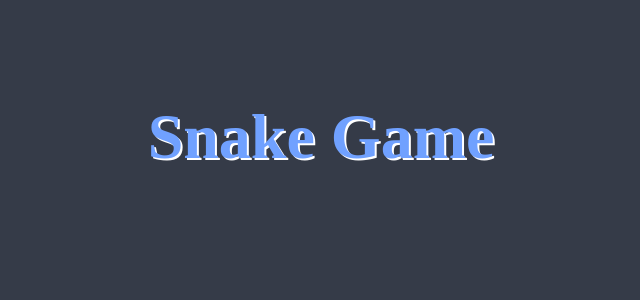
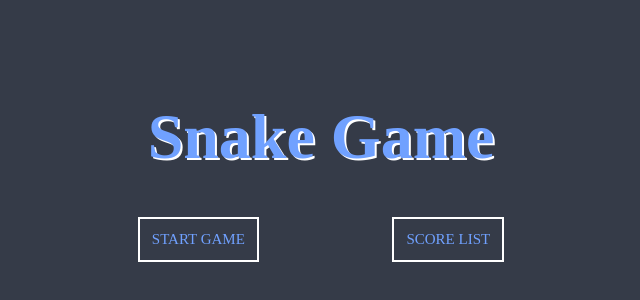
Before and after one commit to grzesiekS/snake-game, a React (Create React App) app: page / in a window 1280 px wide. Shown: the part 170-470 px from the top of the page, without its empty margins (319-959 px from the left). Built offline with nearby package versions, Linux system fonts and the light colour scheme; a web font is replaced by a local one.

Commit message:
Add buttons to Splash component

```diff
--- /dev/null
+++ b/src/components/common/Button/Button.module.scss
@@ -0,0 +1,20 @@
+@import "../../../styles/settings.scss";
+
+.button {
+  background-color: transparent;
+  padding: 12px;
+  font-size: 15px;
+  font-family: $globalFont;
+  color: $global-text-color;
+  border: 2px solid white;
+  transition: all 1s;
+  text-decoration: none;
+  text-transform: uppercase;
+
+  &:hover {
+    cursor: pointer;
+    background-color: $frenchSkyBlue;
+    color: white;
+    box-shadow: 5px 5px 14px -3px rgba(255,255,255,0.38);
+  }
+}
--- /dev/null
+++ b/src/components/common/Button/Button.tsx
@@ -0,0 +1,23 @@
+import React from 'react';
+
+import styles from './Button.module.scss';
+
+interface ButtonProps {
+  text: string;
+  OnClickFunc?: () => void;
+  // eslint-disable-next-line @typescript-eslint/no-explicit-any
+  Type?: any;
+  href?: string;
+}
+
+export const Button: React.FC<ButtonProps> = ({ text, OnClickFunc, Type='button', href }) => {
+  return (
+    <Type
+      className={styles.button}
+      onClick={OnClickFunc}
+      href={href}
+    >
+      {text}
+    </Type>
+  );
+};
--- a/src/components/features/Splash/Splash.module.scss
+++ b/src/components/features/Splash/Splash.module.scss
@@ -4,3 +4,10 @@
   text-shadow: 2px 2px 0px rgba(255, 255, 255, 1);
   margin-top: 25%;
 }
+
+.control {
+  display: flex;
+  max-width: 500px;
+  margin: 0 auto;
+  justify-content: space-around;
+}
--- a/src/components/features/Splash/Splash.tsx
+++ b/src/components/features/Splash/Splash.tsx
@@ -1,9 +1,14 @@
 import React from 'react';
+import { Button } from '../../common/Button/Button';
 
 import styles from './Splash.module.scss';
 
 export const Splash: React.FC = ({}) => (
   <div className={styles.container}>
     <h1 className={styles.title}>Snake Game</h1>
+    <div className={styles.control}>
+      <Button Type='a' href='/#' text={'Start Game'} />
+      <Button text={'Score List'} />
+    </div>
   </div>
 );
```
